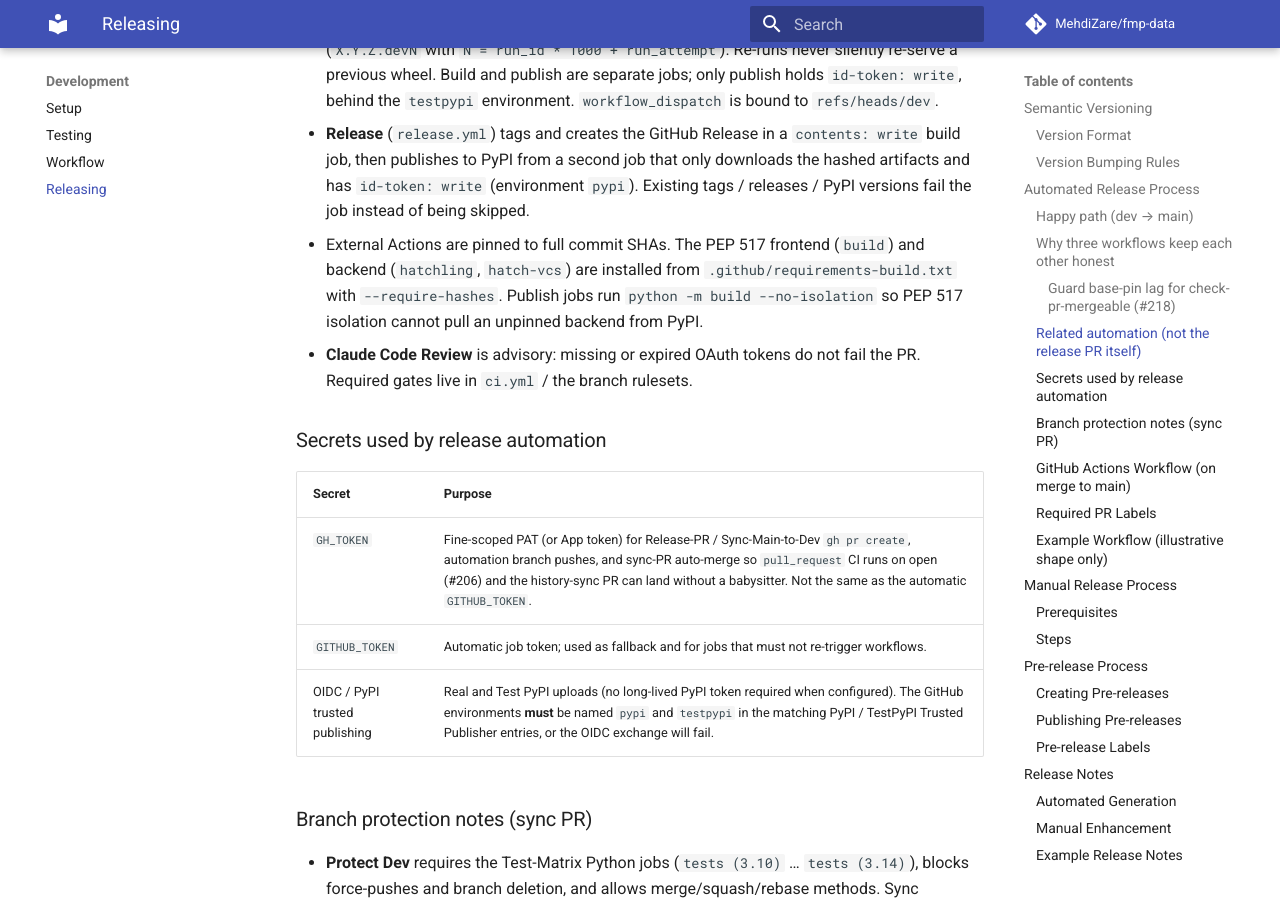
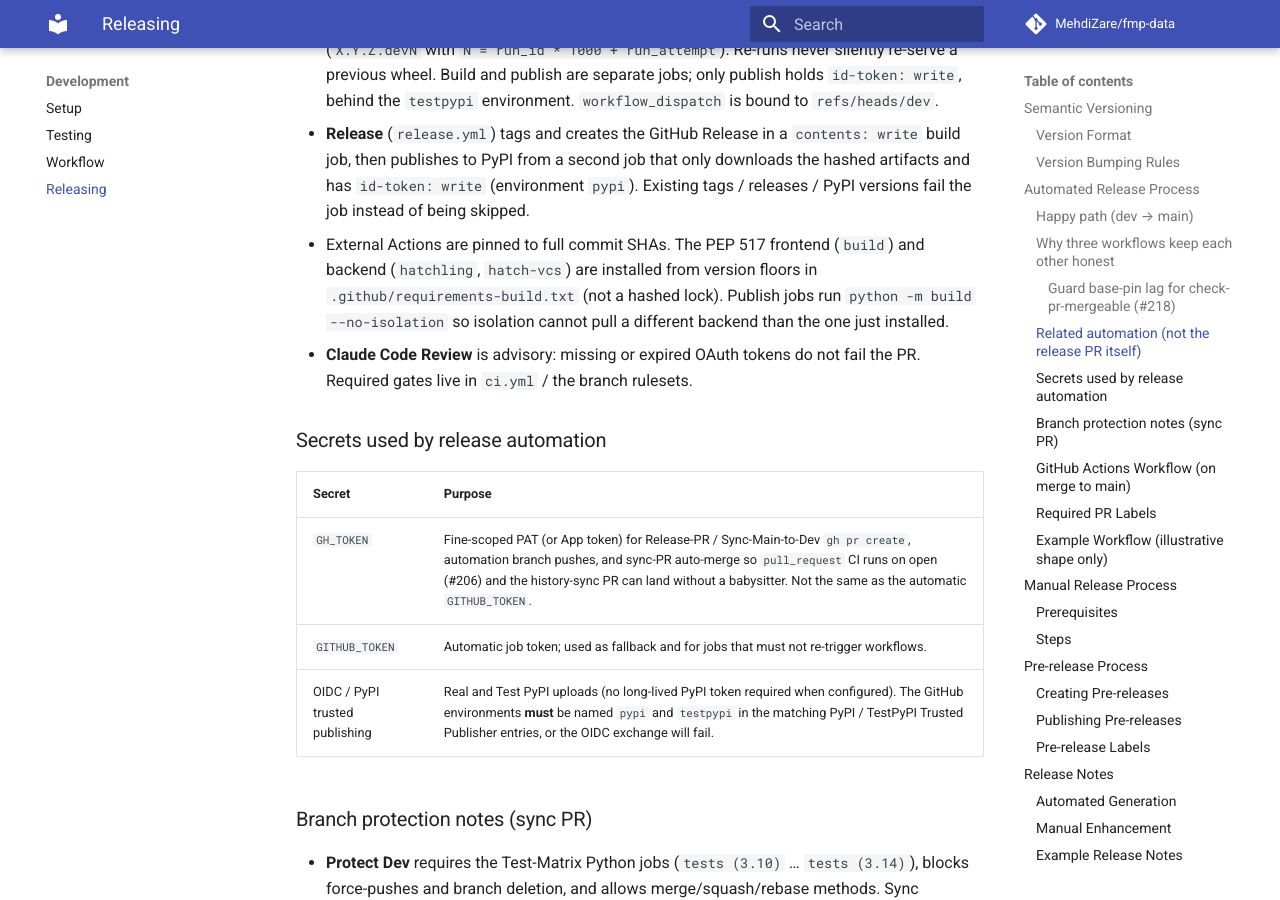
Before and after one commit to MehdiZare/fmp-data, an MkDocs documentation site: the page built from docs/contributing/releasing.md, in a window 1280 px wide and 900 px high, scrolled down 3445 px. Built offline with MkDocs 1.6.1 and Material for MkDocs 9.7.7, drawn with Linux system fonts in a browser that asks for light colours; comment, search, counter and statistics services are not loaded; the version menu is left out.

Commit message:
fix(ci): install publish backends from version floors
Drop the hashed exact pin file added in #269 so a floor bump (or a
newer compatible release) is enough to update build/hatchling/hatch-vcs.
Keep --no-isolation so PEP 517 isolation cannot pull a different backend.

```diff
--- a/docs/contributing/releasing.md
+++ b/docs/contributing/releasing.md
@@ -133,9 +133,9 @@ the overlay in a hotfix-shaped PR.
   being skipped.
 - External Actions are pinned to full commit SHAs. The PEP 517 frontend
   (`build`) and backend (`hatchling`, `hatch-vcs`) are installed from
-  `.github/requirements-build.txt` with `--require-hashes`. Publish jobs
-  run `python -m build --no-isolation` so PEP 517 isolation cannot pull
-  an unpinned backend from PyPI.
+  version floors in `.github/requirements-build.txt` (not a hashed lock).
+  Publish jobs run `python -m build --no-isolation` so isolation cannot
+  pull a different backend than the one just installed.
 - **Claude Code Review** is advisory: missing or expired OAuth tokens do not
   fail the PR. Required gates live in `ci.yml` / the branch rulesets.
 
```
Also changed, not shown: CHANGELOG.md (+3 -2 lines), 6 other files.
